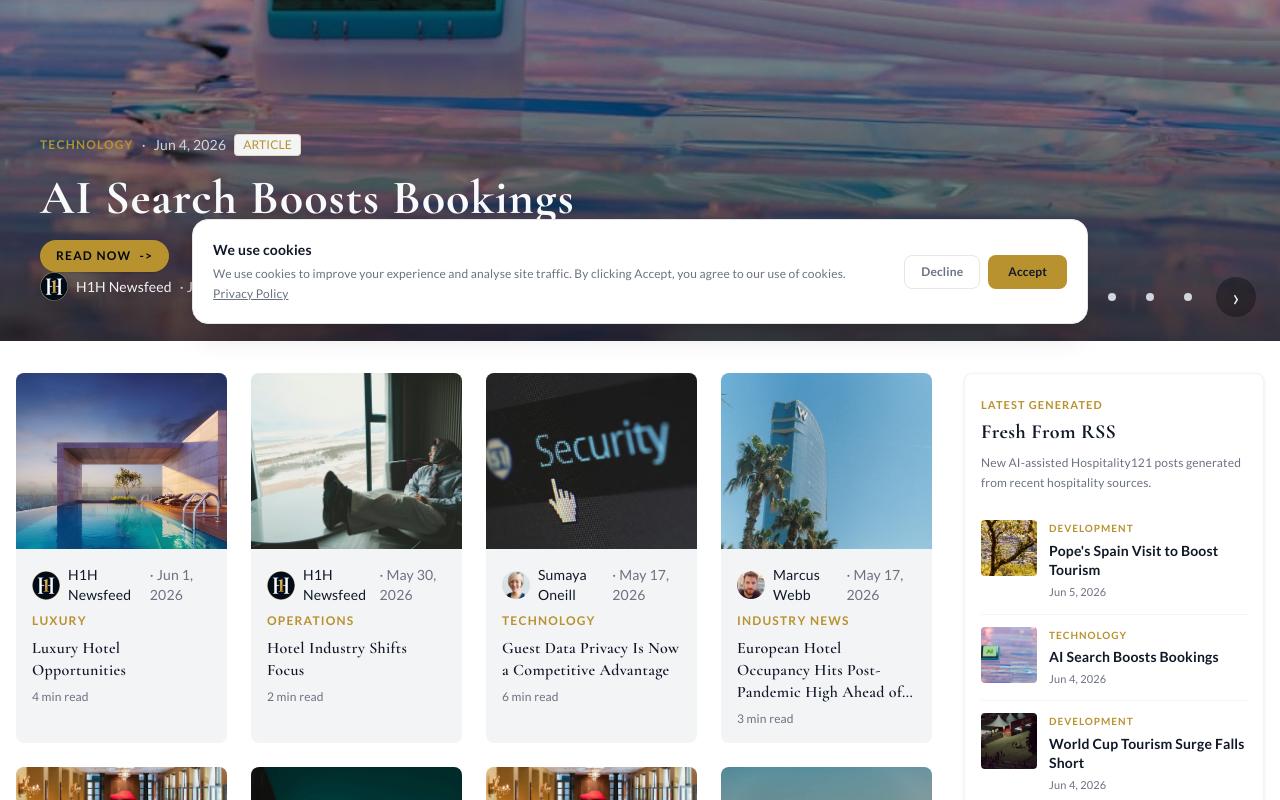
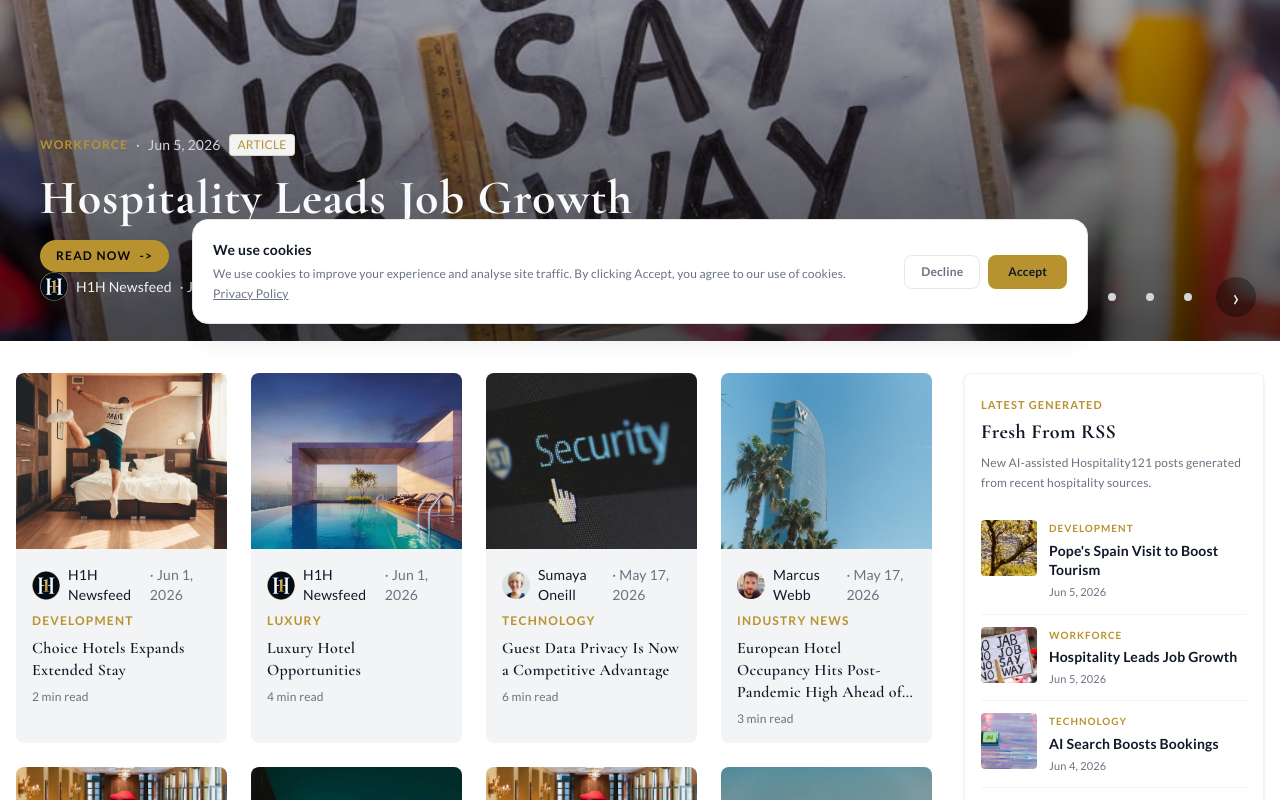
Before and after one commit to Aitibour/hospitality121, a Next.js app: page / in a window 1280 px wide. Shown: the part 460-1260 px from the top of the page. Built offline with nearby package versions, Linux system fonts and the light colour scheme; no server answers.

Commit message:
feat(news): auto-post us-job-growth

```diff
--- /dev/null
+++ b/content/news/us-job-growth.mdx
@@ -0,0 +1,23 @@
+---
+title: "Hospitality Leads Job Growth"
+category: "WORKFORCE"
+author: "H1H Newsfeed"
+authorAvatar: "/images/Logo.png"
+date: "2026-06-05"
+readTime: "2 min read"
+image: "/images/content/auto-us-job-growth.jpg"
+featured: false
+type: "news"
+description: "Leisure and hospitality sector sees significant job gains ahead of major sports event"
+source: "skift.com"
+sourceUrl: "https://skift.com/2026/06/05/hospitality-leisure-job-gains-may-2026/"
+---
+
+The US hospitality sector is experiencing a surge in job growth, driven in part by the upcoming major sports tournament. As the tournament approaches, hotels, restaurants, and other leisure businesses are staffing up to meet the anticipated demand. This increase in hiring is a positive sign for the industry, which has faced challenges in recent years. The job gains are not limited to hotels and restaurants, but also extend to other areas of the hospitality sector, such as tourism and travel. The tournament is expected to attract a large number of visitors, creating new opportunities for businesses in the hospitality sector. To capitalize on this influx of visitors, hotels and other establishments are investing in new amenities and services, such as enhanced food and beverage options and improved customer service. As the tournament gets underway, it will be important for hospitality businesses to be prepared to meet the needs of the increased visitor traffic. This may involve implementing new technologies and strategies to streamline operations and improve the customer experience. Overall, the job growth in the hospitality sector is a welcome development, and it will be interesting to see how the industry responds to the challenges and opportunities presented by the tournament.
+
+## Related Hospitality121 Coverage
+
+- [Hospitality121 Core Hub](https://hospitality121.com)
+- [Hospitality News](https://hospitality121.com/news)
+- [Leadership and Innovation](https://hospitality121.com/hospitality-leadership)
+- [Hospitality Technology in Toronto](https://hospitality121.com/geo/hospitality-technology-toronto)
--- a/scripts/seen-articles.json
+++ b/scripts/seen-articles.json
@@ -53,5 +53,7 @@
   "https://www.hospitalitynet.org/podcast/4132815/how-to-win-direct-bookings-with-ai-search",
   "https://skift.com/2026/06/04/world-cup-travel-demand-expectations-deflated/",
   "https://www.hospitalitynet.org/opinion/4132839/one-platform-for-every-guest-touchpoint-how-hoteza-turns-the-guest-journey-into-measurable-outcomes",
-  "https://www.hospitalitynet.org/news/4132834/pope-leo-xivs-visit-to-spain-expected-to-spark-tourism-surge-and-economic-boost"
+  "https://www.hospitalitynet.org/news/4132834/pope-leo-xivs-visit-to-spain-expected-to-spark-tourism-surge-and-economic-boost",
+  "https://www.hospitalitynet.org/opinion/4132843/five-vendors-worth-watching-at-hitec-2025",
+  "https://skift.com/2026/06/05/hospitality-leisure-job-gains-may-2026/"
 ]
```
Also changed, not shown: public/images/content/auto-us-job-growth.jpg (added).
